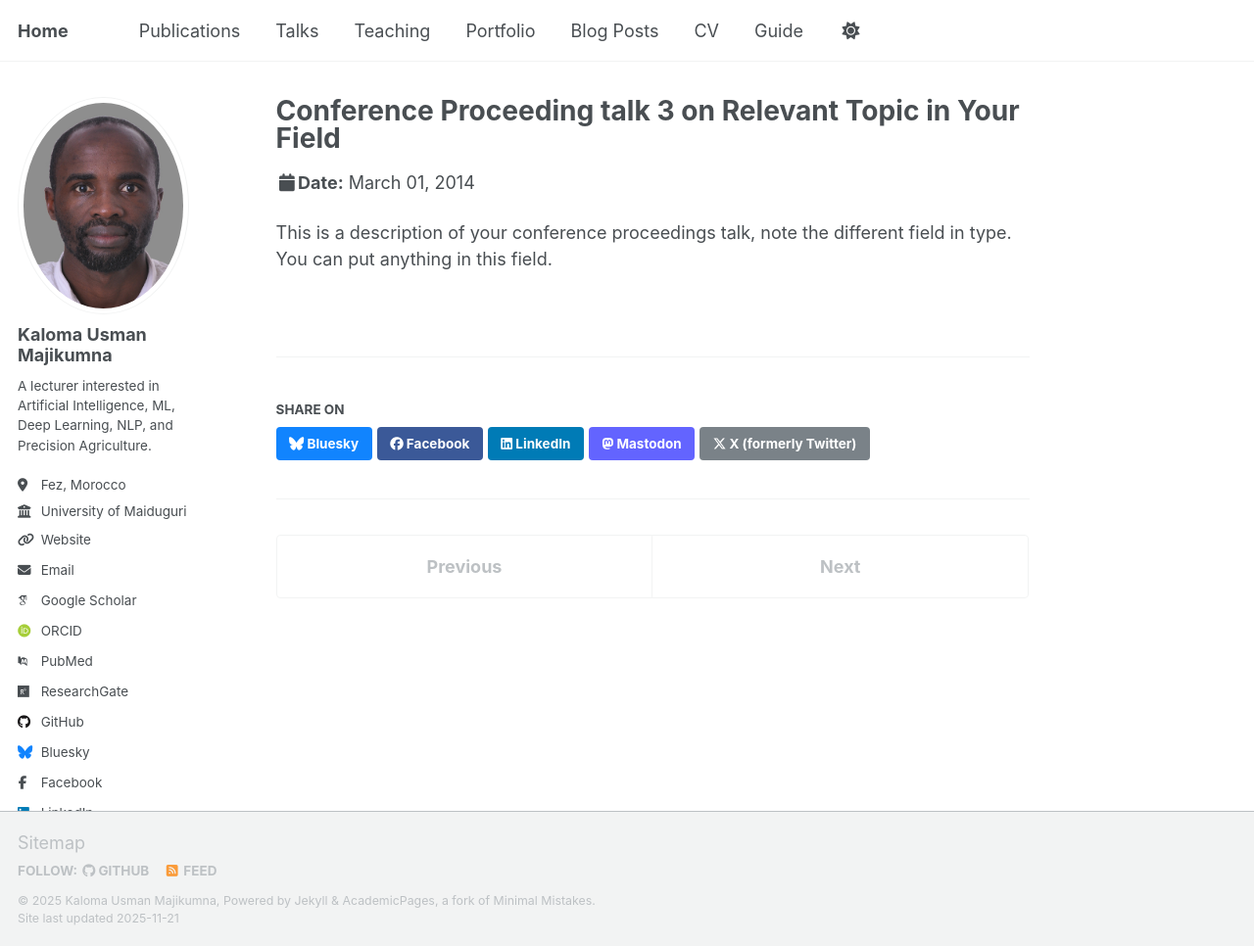
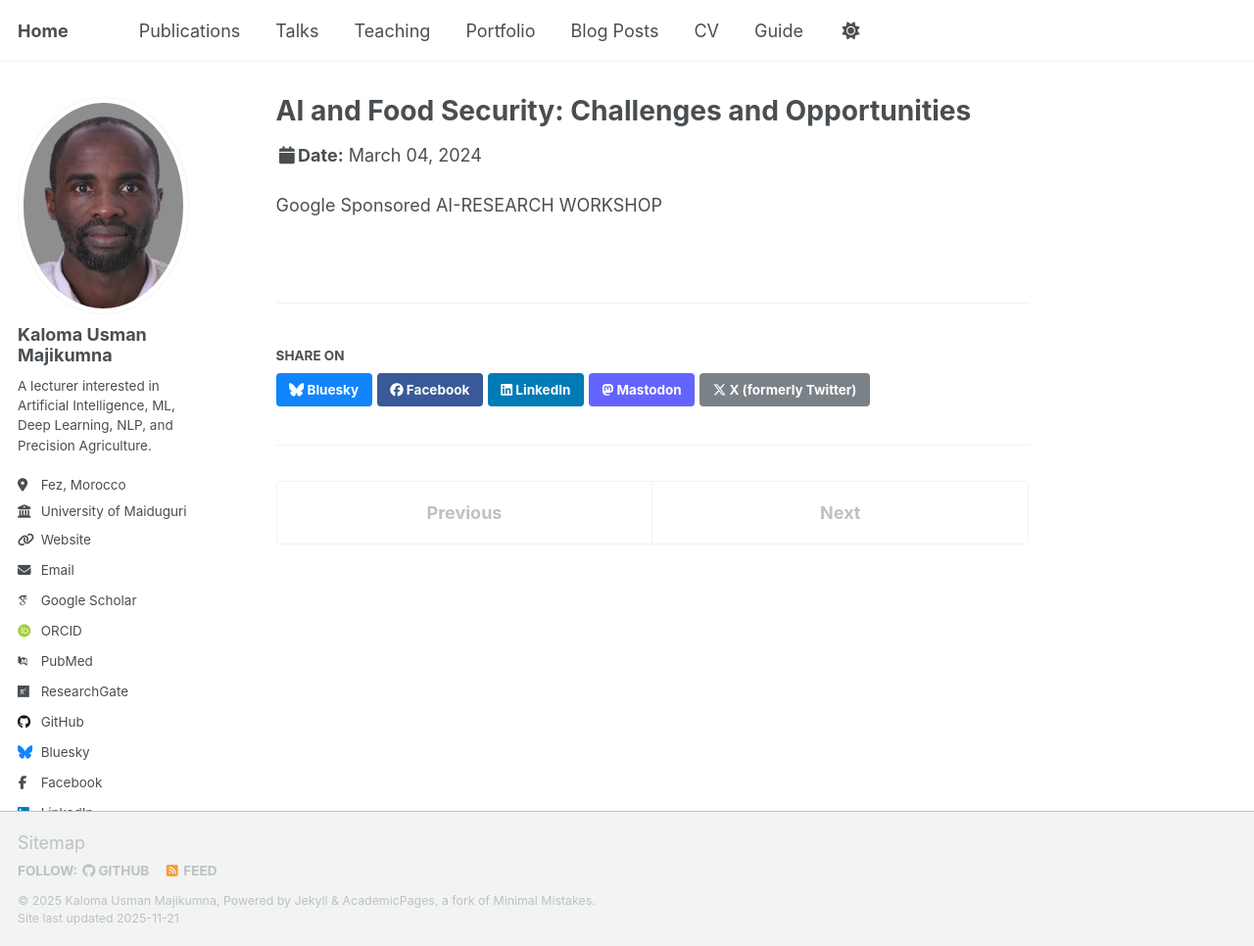
Before and after one commit to kalomausman/kalomausman.github.io, a Jekyll site: the page built from _talks/2014-03-01-talk-3.md, in a window 1280 px wide and 966 px high. Shown: the whole window at 98% size. Built offline with Jekyll 4.4.1, drawn with Linux system fonts in a browser that asks for light colours; some web fonts are replaced; a script that is not in the unit is left out.

Commit message:
Update talk details for AI and Food Security

```diff
--- a/_talks/2014-03-01-talk-3.md
+++ b/_talks/2014-03-01-talk-3.md
@@ -1,11 +1,10 @@
 ---
-title: "Conference Proceeding talk 3 on Relevant Topic in Your Field"
+title: "AI and Food Security: Challenges and Opportunities"
 collection: talks
-type: "Conference proceedings talk"
+type: "Talk"
 permalink: /talks/2014-03-01-talk-3
-venue: "Testing Institute of America 2014 Annual Conference"
-date: 2014-03-01
-location: "Los Angeles, CA, USA"
+venue: "Yobe State University, YSU"
+date: 2024-03-04
+location: "Damaturu, Nigeria"
 ---
-
-This is a description of your conference proceedings talk, note the different field in type. You can put anything in this field.
+Google Sponsored AI-RESEARCH WORKSHOP
```
